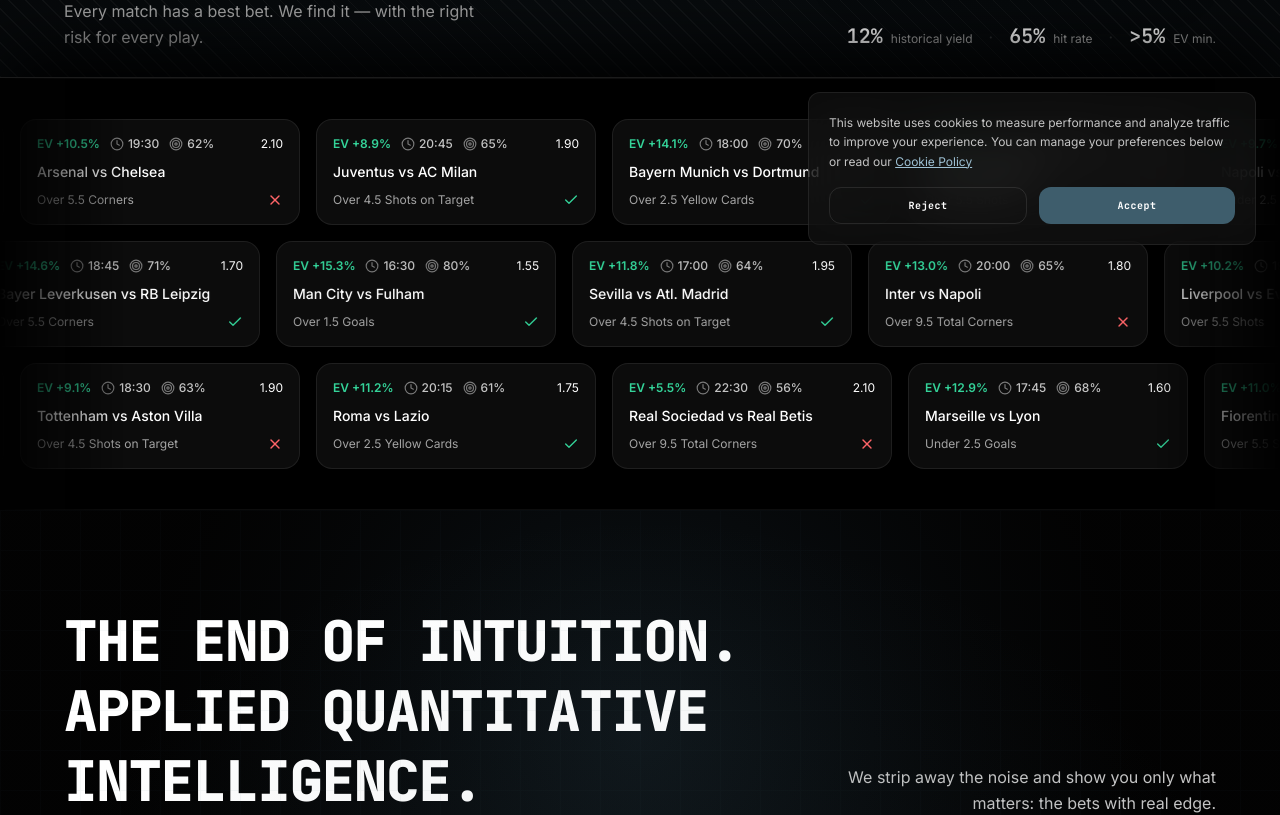
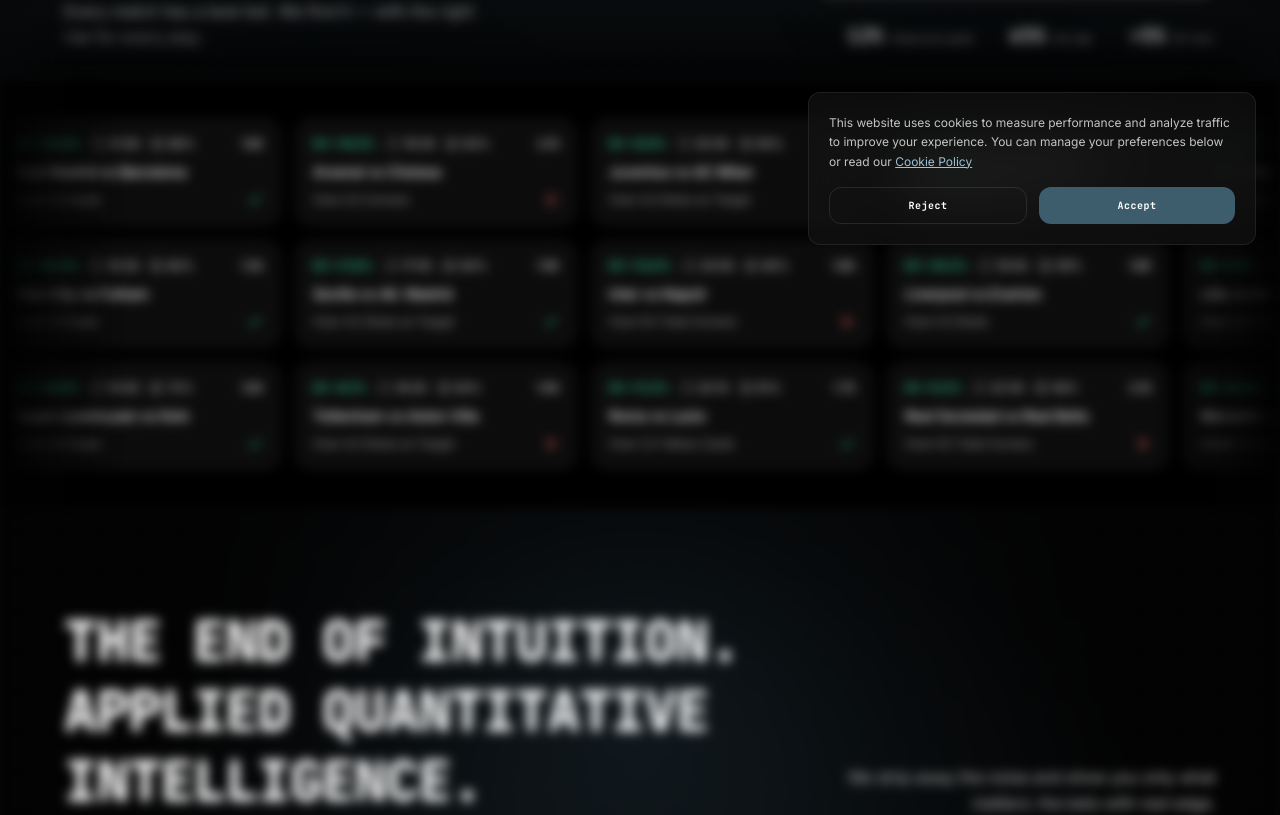
Before and after one commit to project-fixed/fixed-landing, a Next.js app: page /en in a window 1280 px wide. Shown: the part 531-1346 px from the top of the page. Built offline with nearby package versions, Linux system fonts and the light colour scheme; no server answers.

Commit message:
feat(cookies): implement accessibility-focused background blur and viewport-optimized marquees

```diff
--- a/src/app/[lang]/(home)/components/sections/interactive/LeaguesPreview.tsx
+++ b/src/app/[lang]/(home)/components/sections/interactive/LeaguesPreview.tsx
@@ -1,6 +1,7 @@
 'use client';
 
-import React from 'react';
+import React, { useRef } from 'react';
+import { useInView } from 'framer-motion';
 import {
   LeagueColumnWidget,
   type LeagueColumnData,
@@ -265,9 +266,19 @@ const LEAGUES_DATA: LeagueColumnData[] = [
 ];
 
 export const LeaguesPreview: React.FC = () => {
+  const containerRef = useRef<HTMLDivElement>(null);
+  const isInView = useInView(containerRef, { margin: '200px 0px' });
+
   return (
-    <div className="mask-marquee w-full overflow-hidden py-1">
-      <div className="scroller-inner animate-marquee flex w-max flex-nowrap gap-4 py-2 hover:[animation-play-state:paused]">
+    <div
+      ref={containerRef}
+      className="mask-marquee w-full overflow-hidden py-1"
+    >
+      <div
+        className={`scroller-inner animate-marquee flex w-max flex-nowrap gap-4 py-2 hover:[animation-play-state:paused] ${
+          isInView ? '' : '[animation-play-state:paused]'
+        }`}
+      >
         {/* Original Items */}
         {LEAGUES_DATA.map((col) => (
           <LeagueColumnWidget key={`orig-${col.id}`} column={col} />
--- a/src/app/[lang]/(home)/components/widgets/BrandsMarquee.tsx
+++ b/src/app/[lang]/(home)/components/widgets/BrandsMarquee.tsx
@@ -1,5 +1,8 @@
-import React from 'react';
+'use client';
+
+import React, { useRef } from 'react';
 import Image from 'next/image';
+import { useInView } from 'framer-motion';
 import { ScrollReveal } from '@/shared/components/ui/ScrollReveal';
 
 import img1Xbet from '@/assets/images/brands/1xbet.webp';
@@ -27,8 +30,12 @@ const brands = [
 ];
 
 export const BrandsMarquee: React.FC = () => {
+  const containerRef = useRef<HTMLDivElement>(null);
+  const isInView = useInView(containerRef, { margin: '200px 0px' });
+
   return (
     <section
+      ref={containerRef}
       id="brands"
       className="page-section flex-col justify-center border-y border-white/10 bg-black/20 py-10"
     >
@@ -38,7 +45,11 @@ export const BrandsMarquee: React.FC = () => {
           data-direction="right"
           data-speed="slow"
         >
-          <div className="scroller-inner animate-marquee flex w-max flex-nowrap gap-8 py-4">
+          <div
+            className={`scroller-inner animate-marquee flex w-max flex-nowrap gap-8 py-4 ${
+              isInView ? '' : '[animation-play-state:paused]'
+            }`}
+          >
             {/* Original Items */}
             {brands.map((brand, idx) => (
               <Image
--- a/src/app/[lang]/(home)/components/widgets/DataStreamSection.tsx
+++ b/src/app/[lang]/(home)/components/widgets/DataStreamSection.tsx
@@ -1,5 +1,8 @@
-import React from 'react';
+'use client';
+
+import React, { useRef } from 'react';
 import { useTranslations, type Lang } from '@/data/translations';
+import { useInView } from 'framer-motion';
 import { ScrollReveal } from '@/shared/components/ui/ScrollReveal';
 
 interface Props {
@@ -13,15 +16,25 @@ export const DataStreamSection: React.FC<Props> = ({ lang }) => {
   const row1 = data.slice(0, 4);
   const row2 = data.slice(4, 8);
 
+  const containerRef = useRef<HTMLDivElement>(null);
+  const isInView = useInView(containerRef, { margin: '200px 0px' });
+
   return (
-    <div className="mask-marquee flex w-full flex-col gap-3.5 overflow-hidden border-y border-white/10 bg-black/10 py-8">
+    <div
+      ref={containerRef}
+      className="mask-marquee flex w-full flex-col gap-3.5 overflow-hidden border-y border-white/10 bg-black/10 py-8"
+    >
       <ScrollReveal
         direction="up"
         delay={0.2}
         className="flex w-full flex-col gap-3.5"
       >
         <div className="scroller w-full">
-          <div className="scroller-inner animate-scroll-left flex w-max flex-nowrap gap-4">
+          <div
+            className={`scroller-inner animate-scroll-left flex w-max flex-nowrap gap-4 ${
+              isInView ? '' : '[animation-play-state:paused]'
+            }`}
+          >
             {[...row1, ...row1, ...row1].map((item, idx) => (
               <div
                 key={`ds1-${idx}`}
@@ -37,7 +50,11 @@ export const DataStreamSection: React.FC<Props> = ({ lang }) => {
         </div>
 
         <div className="scroller w-full">
-          <div className="scroller-inner animate-scroll-right flex w-max flex-nowrap gap-4">
+          <div
+            className={`scroller-inner animate-scroll-right flex w-max flex-nowrap gap-4 ${
+              isInView ? '' : '[animation-play-state:paused]'
+            }`}
+          >
             {[...row2, ...row2, ...row2].map((item, idx) => (
               <div
                 key={`ds2-${idx}`}
--- a/src/app/[lang]/(home)/components/widgets/OddsMarquee.tsx
+++ b/src/app/[lang]/(home)/components/widgets/OddsMarquee.tsx
@@ -1,6 +1,9 @@
-import React from 'react';
+'use client';
+
+import React, { useRef } from 'react';
 import { OddsCard } from '@/app/[lang]/(home)/components/widgets/OddsCard';
 import { type Lang } from '@/data/translations';
+import { useInView } from 'framer-motion';
 import { ScrollReveal } from '@/shared/components/ui/ScrollReveal';
 const oddsData1 = [
   {
@@ -220,8 +223,14 @@ interface Props {
 }
 
 export const OddsMarquee: React.FC<Props> = ({ lang }) => {
+  const containerRef = useRef<HTMLDivElement>(null);
+  const isInView = useInView(containerRef, { margin: '200px 0px' });
+
   return (
-    <div className="mask-marquee flex w-full flex-col gap-4 overflow-hidden border-y border-white/5 bg-black py-6 md:py-10">
+    <div
+      ref={containerRef}
+      className="mask-marquee flex w-full flex-col gap-4 overflow-hidden border-y border-white/5 bg-black py-6 md:py-10"
+    >
       <ScrollReveal
         direction="up"
         delay={0.2}
@@ -229,7 +238,11 @@ export const OddsMarquee: React.FC<Props> = ({ lang }) => {
       >
         {/* Row 1: Scroll Left */}
         <div className="scroller w-full">
-          <div className="scroller-inner animate-scroll-left flex w-max flex-nowrap gap-4">
+          <div
+            className={`scroller-inner animate-scroll-left flex w-max flex-nowrap gap-4 ${
+              isInView ? '' : '[animation-play-state:paused]'
+            }`}
+          >
             {[...oddsData1, ...oddsData1].map((item, idx) => (
               <OddsCard
                 key={`r1-${idx}`}
@@ -247,7 +260,11 @@ export const OddsMarquee: React.FC<Props> = ({ lang }) => {
         </div>
         {/* Row 2: Scroll Right */}
         <div className="scroller w-full">
-          <div className="scroller-inner animate-scroll-right flex w-max flex-nowrap gap-4">
+          <div
+            className={`scroller-inner animate-scroll-right flex w-max flex-nowrap gap-4 ${
+              isInView ? '' : '[animation-play-state:paused]'
+            }`}
+          >
             {[...oddsData2, ...oddsData2].map((item, idx) => (
               <OddsCard
                 key={`r2-${idx}`}
@@ -265,7 +282,11 @@ export const OddsMarquee: React.FC<Props> = ({ lang }) => {
         </div>
         {/* Row 3: Scroll Left */}
         <div className="scroller w-full">
-          <div className="scroller-inner animate-scroll-left flex w-max flex-nowrap gap-4">
+          <div
+            className={`scroller-inner animate-scroll-left flex w-max flex-nowrap gap-4 ${
+              isInView ? '' : '[animation-play-state:paused]'
+            }`}
+          >
             {[...oddsData3, ...oddsData3].map((item, idx) => (
               <OddsCard
                 key={`r3-${idx}`}
--- a/src/app/[lang]/layout.tsx
+++ b/src/app/[lang]/layout.tsx
@@ -104,7 +104,7 @@ export default async function RootLayout({ children, params }: Props) {
 
         <SplashLoader>
           <WaitlistModalProvider>
-            <div className="relative z-10 flex min-h-screen w-full flex-col">
+            <div className="cookie-banner-blur-target relative z-10 flex min-h-screen w-full flex-col">
               <Toolbar lang={currentLang} />
 
               <main className="w-full grow">{children}</main>
--- a/src/shared/components/layout/CookieBanner.tsx
+++ b/src/shared/components/layout/CookieBanner.tsx
@@ -22,6 +22,22 @@ export const CookieBanner: React.FC<Props> = ({ lang }) => {
       setVisible(true);
     }
   }, []);
+
+  useEffect(() => {
+    const target = document.querySelector('.cookie-banner-blur-target');
+    if (visible) {
+      document.body.classList.add('cookie-banner-active');
+      target?.setAttribute('inert', '');
+    } else {
+      document.body.classList.remove('cookie-banner-active');
+      target?.removeAttribute('inert');
+    }
+
+    return () => {
+      document.body.classList.remove('cookie-banner-active');
+      target?.removeAttribute('inert');
+    };
+  }, [visible]);
 
   const handleAccept = () => {
     localStorage.setItem('google-analytics-consent', 'accepted');
--- a/src/styles/global.css
+++ b/src/styles/global.css
@@ -260,3 +260,22 @@ button {
     transparent
   );
 }
+
+/* Cookie Banner Blur Target & Active State */
+.cookie-banner-blur-target {
+  transition: filter 0.3s ease-out;
+}
+
+.cookie-banner-active .cookie-banner-blur-target {
+  filter: blur(6px);
+  pointer-events: none;
+  /* Optimización de hardware para el renderizado del blur */
+  will-change: filter;
+}
+
+/* Pausar animaciones con alta carga de repaint en GPU cuando el banner está activo */
+.cookie-banner-active .animate-marquee,
+.cookie-banner-active .animate-scroll-left,
+.cookie-banner-active .animate-scroll-right {
+  animation-play-state: paused !important;
+}
```
